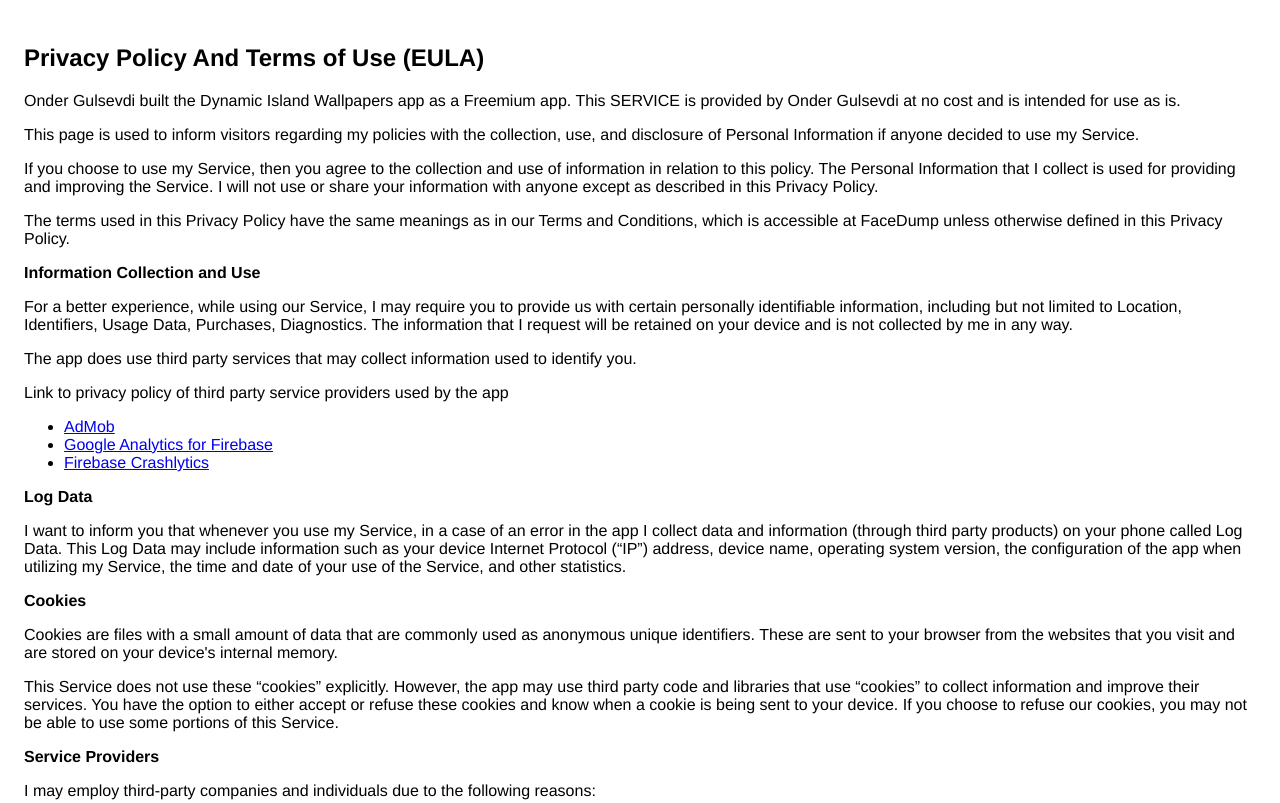
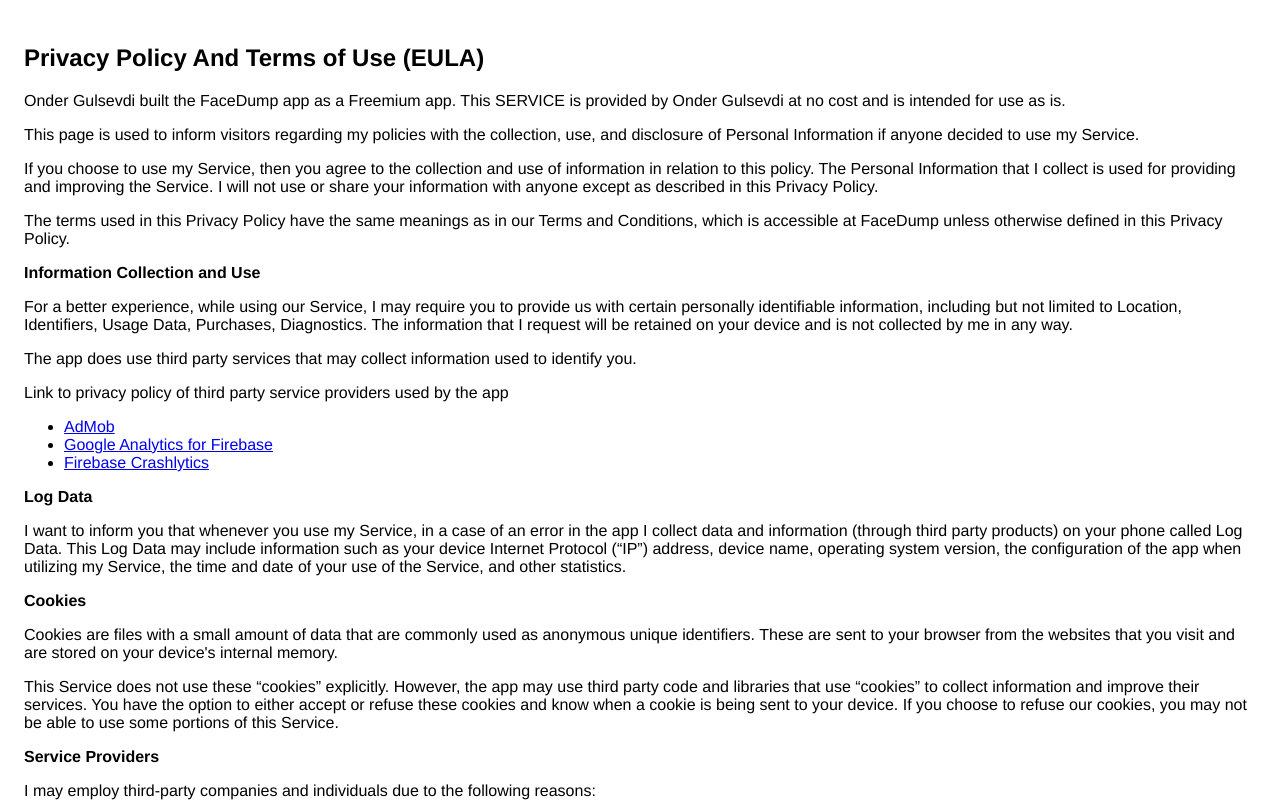
Before and after one commit to ondergulsevdi/FaceDump, a plain HTML site: page index.html in a window 1280 px wide. Shown: the top 803 px of the page. Drawn offline with Linux system fonts and the light colour scheme.

Commit message:
index updated.

```diff
--- a/index.html
+++ b/index.html
@@ -8,7 +8,7 @@
     </head>
     <body>
     <h2>Privacy Policy And Terms of Use (EULA)</h2> <p>
-                  Onder Gulsevdi built the Dynamic Island Wallpapers app as
+                  Onder Gulsevdi built the FaceDump app as
                   a Freemium app. This SERVICE is provided by
                   Onder Gulsevdi at no cost and is intended for use as
                   is.
```
